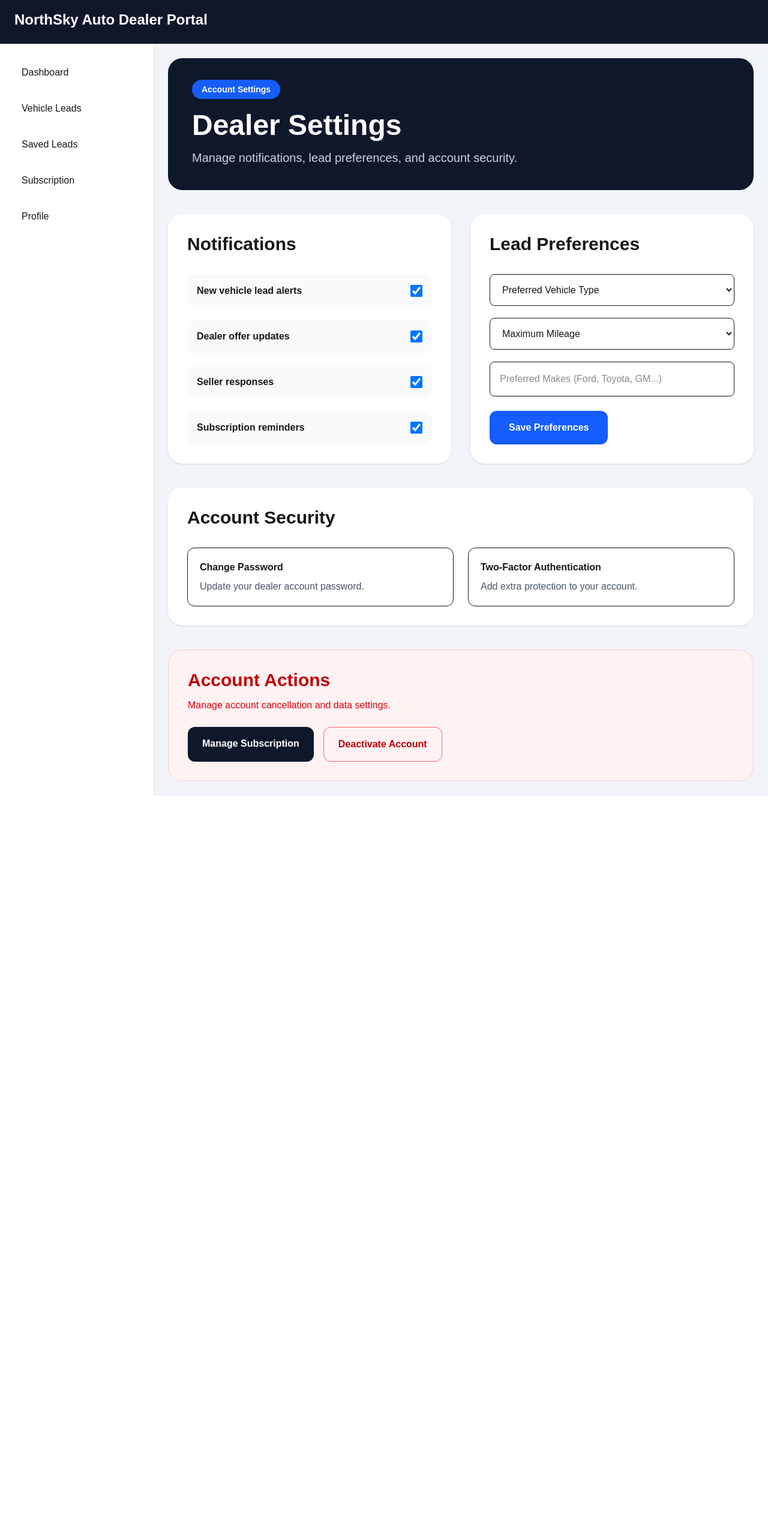
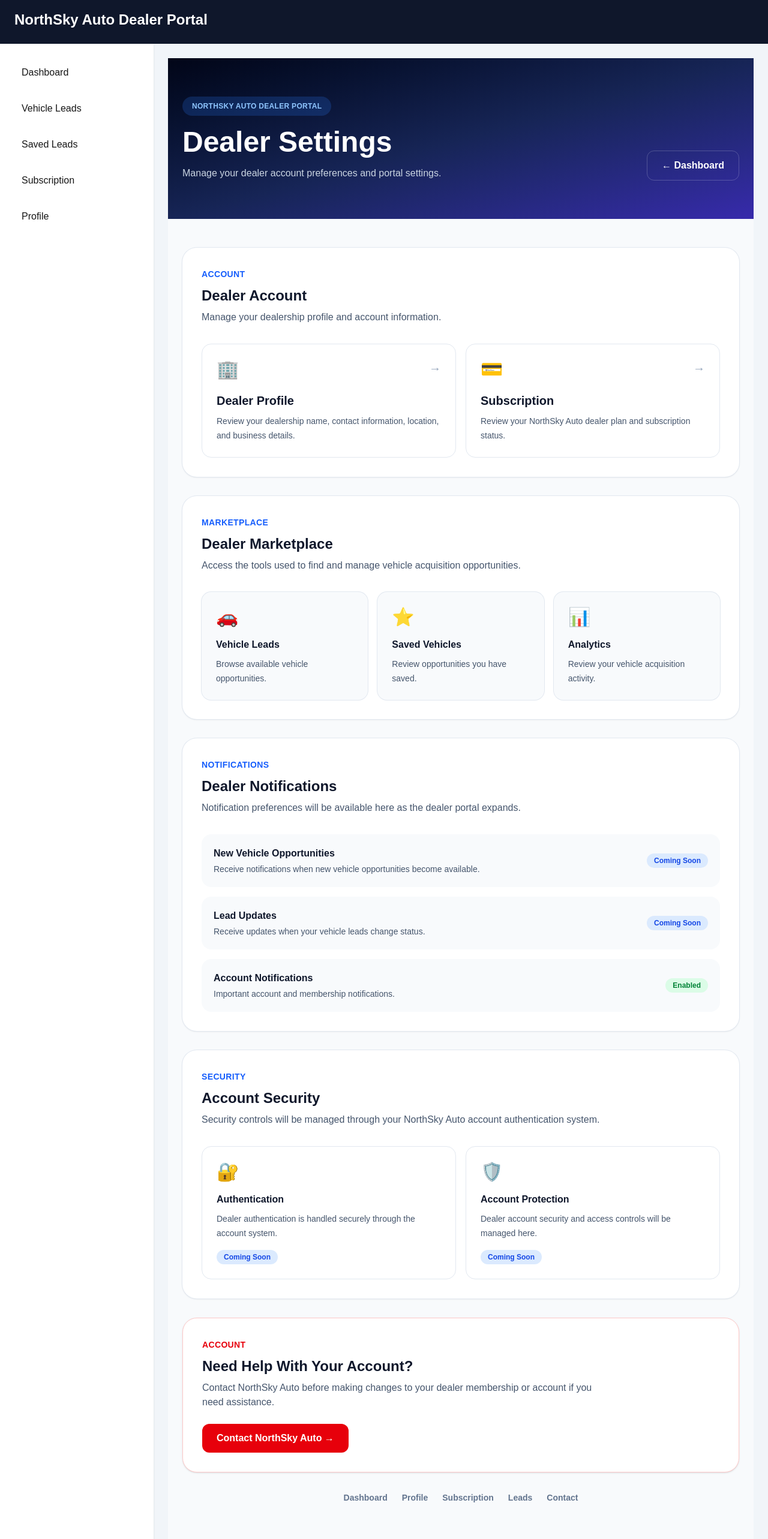
Before and after one commit to Goldylox752/NorthSky-Auto, a Next.js app: page /dealer/settings in a window 1280 px wide. Shown: the part 80-2646 px from the top of the page at 60% size. Before the commit the page ends 1407 px from the top, so only its background shows below. Built offline with nearby package versions, Linux system fonts and the light colour scheme.

Commit message:
Update page.jsx

```diff
--- a/app/dealer/settings/page.jsx
+++ b/app/dealer/settings/page.jsx
@@ -1,243 +1,298 @@
 import Link from "next/link";
-
 export const metadata = {
   title: "Dealer Settings | NorthSky Auto",
   description:
-    "Manage NorthSky Auto dealer notifications, preferences, security, and account settings.",
+    "Manage your NorthSky Auto dealer account settings, preferences, and account access.",
 };
-
 export default function DealerSettingsPage() {
   return (
-    <main>
-
-      {/* Header */}
-      <section className="rounded-3xl bg-slate-900 p-10 text-white">
-
-        <span className="rounded-full bg-blue-600 px-4 py-2 text-sm font-semibold">
-          Account Settings
+    <main className="min-h-screen bg-slate-50 text-slate-900">
+      {/* HEADER */}
+      <section className="bg-gradient-to-br from-slate-950 via-blue-950 to-indigo-800 px-6 py-16 text-white">
+        <div className="mx-auto max-w-7xl">
+          <div className="flex flex-col gap-6 md:flex-row md:items-end md:justify-between">
+            <div>
+              <span className="inline-flex rounded-full bg-blue-500/20 px-4 py-2 text-xs font-black tracking-wide text-blue-300">
+                NORTHSKY AUTO DEALER PORTAL
               </span>
-
-        <h1 className="mt-6 text-5xl font-bold">
+              <h1 className="mt-5 text-4xl font-black md:text-5xl">
                 Dealer Settings
               </h1>
-
-        <p className="mt-4 text-xl text-slate-300">
-          Manage notifications, lead preferences, and account security.
+              <p className="mt-4 max-w-2xl text-slate-300">
+                Manage your dealer account preferences and portal settings.
               </p>
-
+            </div>
+            <Link
+              href="/dealer/dashboard"
+              className="inline-flex rounded-xl border border-white/20 px-6 py-3 font-black text-white transition hover:bg-white/10"
+            >
+              ← Dashboard
+            </Link>
+          </div>
+        </div>
       </section>
-
-
-      {/* Settings Grid */}
-      <section className="mt-10 grid gap-8 lg:grid-cols-2">
-
-
-        {/* Notifications */}
-        <div className="rounded-3xl bg-white p-8 shadow">
-
-          <h2 className="text-3xl font-bold">
+      {/* CONTENT */}
+      <section className="px-6 py-12">
+        <div className="mx-auto max-w-5xl space-y-8">
+          {/* ACCOUNT */}
+          <section className="rounded-3xl bg-white p-8 shadow-sm ring-1 ring-slate-200">
+            <div>
+              <span className="text-sm font-black uppercase tracking-wide text-blue-600">
+                Account
+              </span>
+              <h2 className="mt-2 text-2xl font-black">
+                Dealer Account
+              </h2>
+              <p className="mt-2 text-slate-600">
+                Manage your dealership profile and account information.
+              </p>
+            </div>
+            <div className="mt-8 grid gap-4 md:grid-cols-2">
+              <Link
+                href="/dealer/profile"
+                className="group rounded-2xl border border-slate-200 p-6 transition hover:-translate-y-1 hover:border-blue-300 hover:shadow-lg"
+              >
+                <div className="flex items-start justify-between">
+                  <div className="text-3xl">🏢</div>
+                  <span className="text-xl text-slate-400 transition group-hover:text-blue-600">
+                    →
+                  </span>
+                </div>
+                <h3 className="mt-5 text-xl font-black">
+                  Dealer Profile
+                </h3>
+                <p className="mt-2 text-sm leading-6 text-slate-600">
+                  Review your dealership name, contact information,
+                  location, and business details.
+                </p>
+              </Link>
+              <Link
+                href="/dealer/subscriptions"
+                className="group rounded-2xl border border-slate-200 p-6 transition hover:-translate-y-1 hover:border-blue-300 hover:shadow-lg"
+              >
+                <div className="flex items-start justify-between">
+                  <div className="text-3xl">💳</div>
+                  <span className="text-xl text-slate-400 transition group-hover:text-blue-600">
+                    →
+                  </span>
+                </div>
+                <h3 className="mt-5 text-xl font-black">
+                  Subscription
+                </h3>
+                <p className="mt-2 text-sm leading-6 text-slate-600">
+                  Review your NorthSky Auto dealer plan and subscription
+                  status.
+                </p>
+              </Link>
+            </div>
+          </section>
+          {/* MARKETPLACE SETTINGS */}
+          <section className="rounded-3xl bg-white p-8 shadow-sm ring-1 ring-slate-200">
+            <div>
+              <span className="text-sm font-black uppercase tracking-wide text-blue-600">
+                Marketplace
+              </span>
+              <h2 className="mt-2 text-2xl font-black">
+                Dealer Marketplace
+              </h2>
+              <p className="mt-2 text-slate-600">
+                Access the tools used to find and manage vehicle
+                acquisition opportunities.
+              </p>
+            </div>
+            <div className="mt-8 grid gap-4 md:grid-cols-3">
+              <Link
+                href="/dealer/leads"
+                className="rounded-2xl bg-slate-50 p-6 ring-1 ring-slate-200 transition hover:bg-blue-50 hover:ring-blue-200"
+              >
+                <div className="text-3xl">🚗</div>
+                <h3 className="mt-4 font-black">
+                  Vehicle Leads
+                </h3>
+                <p className="mt-2 text-sm leading-6 text-slate-600">
+                  Browse available vehicle opportunities.
+                </p>
+              </Link>
+              <Link
+                href="/dealer/saved"
+                className="rounded-2xl bg-slate-50 p-6 ring-1 ring-slate-200 transition hover:bg-blue-50 hover:ring-blue-200"
+              >
+                <div className="text-3xl">⭐</div>
+                <h3 className="mt-4 font-black">
+                  Saved Vehicles
+                </h3>
+                <p className="mt-2 text-sm leading-6 text-slate-600">
+                  Review opportunities you have saved.
+                </p>
+              </Link>
+              <Link
+                href="/dealer/analytics"
+                className="rounded-2xl bg-slate-50 p-6 ring-1 ring-slate-200 transition hover:bg-blue-50 hover:ring-blue-200"
+              >
+                <div className="text-3xl">📊</div>
+                <h3 className="mt-4 font-black">
+                  Analytics
+                </h3>
+                <p className="mt-2 text-sm leading-6 text-slate-600">
+                  Review your vehicle acquisition activity.
+                </p>
+              </Link>
+            </div>
+          </section>
+          {/* NOTIFICATIONS */}
+          <section className="rounded-3xl bg-white p-8 shadow-sm ring-1 ring-slate-200">
+            <div>
+              <span className="text-sm font-black uppercase tracking-wide text-blue-600">
                 Notifications
+              </span>
+              <h2 className="mt-2 text-2xl font-black">
+                Dealer Notifications
               </h2>
-
-          <div className="mt-8 space-y-5">
-
-
-            {[
-              "New vehicle lead alerts",
-              "Dealer offer updates",
-              "Seller responses",
-              "Subscription reminders",
-            ].map((item) => (
-
-              <label
-                key={item}
-                className="flex items-center justify-between rounded-xl bg-slate-50 p-4"
-              >
-
-                <span className="font-semibold">
-                  {item}
+              <p className="mt-2 text-slate-600">
+                Notification preferences will be available here as the
+                dealer portal expands.
+              </p>
+            </div>
+            <div className="mt-8 space-y-4">
+              <div className="flex items-center justify-between gap-6 rounded-2xl bg-slate-50 p-5">
+                <div>
+                  <h3 className="font-black">
+                    New Vehicle Opportunities
+                  </h3>
+                  <p className="mt-1 text-sm text-slate-600">
+                    Receive notifications when new vehicle opportunities
+                    become available.
+                  </p>
+                </div>
+                <span className="rounded-full bg-blue-100 px-3 py-1 text-xs font-black text-blue-700">
+                  Coming Soon
                 </span>
-
-
-                <input
-                  type="checkbox"
-                  defaultChecked
-                  className="h-5 w-5"
-                />
-
-              </label>
-
-            ))}
-
-
               </div>
-
+              <div className="flex items-center justify-between gap-6 rounded-2xl bg-slate-50 p-5">
+                <div>
+                  <h3 className="font-black">
+                    Lead Updates
+                  </h3>
+                  <p className="mt-1 text-sm text-slate-600">
+                    Receive updates when your vehicle leads change status.
+                  </p>
                 </div>
-
-
-
-        {/* Lead Preferences */}
-        <div className="rounded-3xl bg-white p-8 shadow">
-
-          <h2 className="text-3xl font-bold">
-            Lead Preferences
-          </h2>
-
-
-          <div className="mt-8 space-y-5">
-
-
-            <select className="w-full rounded-lg border p-4">
-
-              <option>
-                Preferred Vehicle Type
-              </option>
-
-              <option>
-                Trucks
-              </option>
-
-              <option>
-                SUVs
-              </option>
-
-              <option>
-                Cars
-              </option>
-
-              <option>
-                Commercial Vehicles
-              </option>
-
-            </select>
-
-
-
-            <select className="w-full rounded-lg border p-4">
-
-              <option>
-                Maximum Mileage
-              </option>
-
-              <option>
-                Under 50,000 km
-              </option>
-
-              <option>
-                Under 100,000 km
-              </option>
-
-              <option>
-                Any Mileage
-              </option>
-
-            </select>
-
-
-
-            <input
-              placeholder="Preferred Makes (Ford, Toyota, GM...)"
-              className="w-full rounded-lg border p-4"
-            />
-
-
+                <span className="rounded-full bg-blue-100 px-3 py-1 text-xs font-black text-blue-700">
+                  Coming Soon
+                </span>
               </div>
-
-
-          <button className="mt-6 rounded-xl bg-blue-600 px-8 py-4 font-semibold text-white">
-            Save Preferences
-          </button>
-
-
+              <div className="flex items-center justify-between gap-6 rounded-2xl bg-slate-50 p-5">
+                <div>
+                  <h3 className="font-black">
+                    Account Notifications
+                  </h3>
+                  <p className="mt-1 text-sm text-slate-600">
+                    Important account and membership notifications.
+                  </p>
                 </div>
-
-
+                <span className="rounded-full bg-green-100 px-3 py-1 text-xs font-black text-green-700">
+                  Enabled
+                </span>
+              </div>
+            </div>
           </section>
-
-
-
-      {/* Security */}
-      <section className="mt-10 rounded-3xl bg-white p-8 shadow">
-
-
-        <h2 className="text-3xl font-bold">
+          {/* SECURITY */}
+          <section className="rounded-3xl bg-white p-8 shadow-sm ring-1 ring-slate-200">
+            <div>
+              <span className="text-sm font-black uppercase tracking-wide text-blue-600">
+                Security
+              </span>
+              <h2 className="mt-2 text-2xl font-black">
                 Account Security
               </h2>
-
-
-        <div className="mt-8 grid gap-6 md:grid-cols-2">
-
-
-          <button className="rounded-xl border p-5 text-left hover:bg-slate-50">
-
-            <h3 className="font-bold">
-              Change Password
+              <p className="mt-2 text-slate-600">
+                Security controls will be managed through your NorthSky
+                Auto account authentication system.
+              </p>
+            </div>
+            <div className="mt-8 grid gap-4 md:grid-cols-2">
+              <div className="rounded-2xl border border-slate-200 p-6">
+                <div className="text-3xl">🔐</div>
+                <h3 className="mt-4 font-black">
+                  Authentication
                 </h3>
-
-            <p className="mt-2 text-slate-600">
-              Update your dealer account password.
+                <p className="mt-2 text-sm leading-6 text-slate-600">
+                  Dealer authentication is handled securely through the
+                  account system.
                 </p>
-
-          </button>
-
-
-
-          <button className="rounded-xl border p-5 text-left hover:bg-slate-50">
-
-            <h3 className="font-bold">
-              Two-Factor Authentication
+                <span className="mt-4 inline-flex rounded-full bg-blue-100 px-3 py-1 text-xs font-black text-blue-700">
+                  Coming Soon
+                </span>
+              </div>
+              <div className="rounded-2xl border border-slate-200 p-6">
+                <div className="text-3xl">🛡️</div>
+                <h3 className="mt-4 font-black">
+                  Account Protection
                 </h3>
-
-            <p className="mt-2 text-slate-600">
-              Add extra protection to your account.
+                <p className="mt-2 text-sm leading-6 text-slate-600">
+                  Dealer account security and access controls will be
+                  managed here.
                 </p>
-
-          </button>
-
-
+                <span className="mt-4 inline-flex rounded-full bg-blue-100 px-3 py-1 text-xs font-black text-blue-700">
+                  Coming Soon
+                </span>
               </div>
-
-
+            </div>
           </section>
-
-
-
-      {/* Danger Zone */}
-      <section className="mt-10 rounded-3xl border border-red-200 bg-red-50 p-8">
-
-
-        <h2 className="text-3xl font-bold text-red-700">
-          Account Actions
+          {/* DANGER ZONE */}
+          <section className="rounded-3xl border border-red-200 bg-white p-8 shadow-sm">
+            <span className="text-sm font-black uppercase tracking-wide text-red-600">
+              Account
+            </span>
+            <h2 className="mt-2 text-2xl font-black">
+              Need Help With Your Account?
             </h2>
-
-
-        <p className="mt-3 text-red-600">
-          Manage account cancellation and data settings.
+            <p className="mt-2 max-w-2xl text-slate-600">
+              Contact NorthSky Auto before making changes to your dealer
+              membership or account if you need assistance.
             </p>
-
-
-        <div className="mt-6 flex flex-wrap gap-4">
-
-
+            <Link
+              href="/contact"
+              className="mt-6 inline-flex rounded-xl bg-red-600 px-6 py-3 font-black text-white transition hover:bg-red-700"
+            >
+              Contact NorthSky Auto →
+            </Link>
+          </section>
+          {/* FOOTER NAVIGATION */}
+          <div className="flex flex-wrap justify-center gap-x-6 gap-y-3 pb-8 text-sm font-semibold text-slate-500">
+            <Link
+              href="/dealer/dashboard"
+              className="transition hover:text-blue-600"
+            >
+              Dashboard
+            </Link>
+            <Link
+              href="/dealer/profile"
+              className="transition hover:text-blue-600"
+            >
+              Profile
+            </Link>
             <Link
               href="/dealer/subscriptions"
-            className="rounded-xl bg-slate-900 px-6 py-4 font-semibold text-white"
+              className="transition hover:text-blue-600"
             >
-            Manage Subscription
+              Subscription
             </Link>
-
-
-          <button className="rounded-xl border border-red-400 px-6 py-4 font-semibold text-red-700">
-            Deactivate Account
-          </button>
-
-
+            <Link
+              href="/dealer/leads"
+              className="transition hover:text-blue-600"
+            >
+              Leads
+            </Link>
+            <Link
+              href="/contact"
+              className="transition hover:text-blue-600"
+            >
+              Contact
+            </Link>
           </div>
-
-
+        </div>
       </section>
-
-
     </main>
   );
 }
```
Lines whose indentation alone changed are shown as unchanged.
